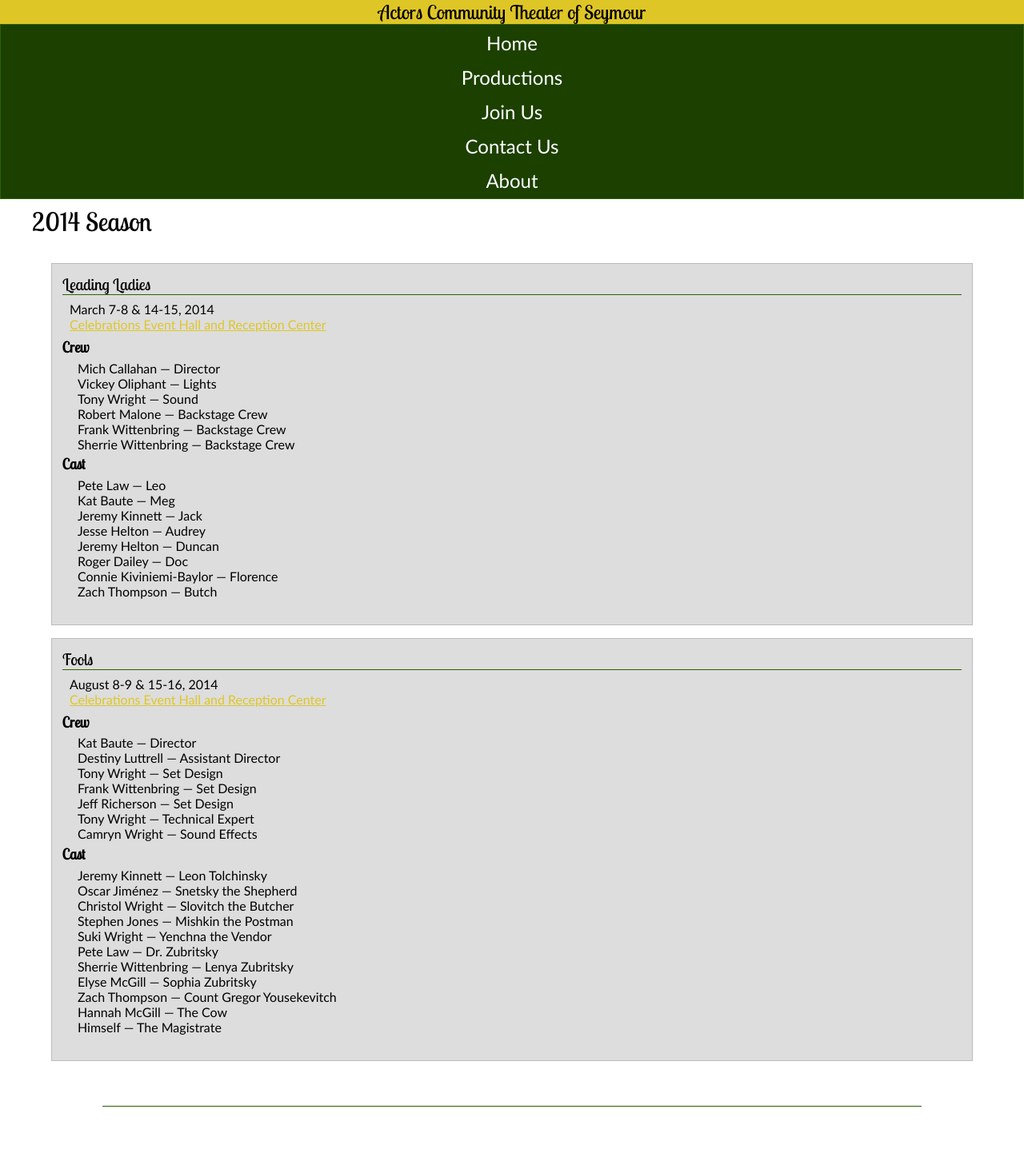
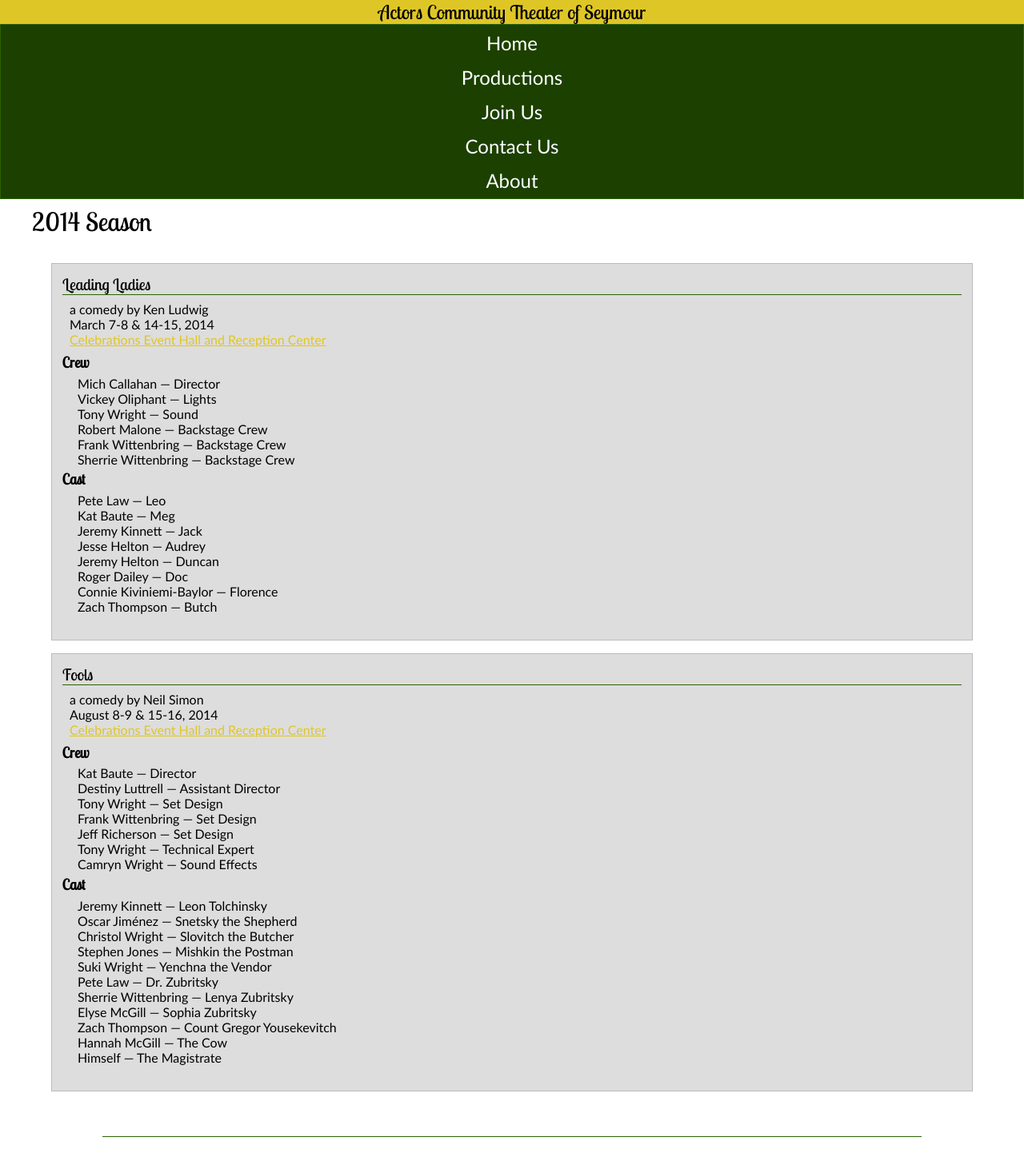
Before and after one commit to seymour-acts/seymour-acts.github.io, a Jekyll site: the page built from _seasons/2014.md, in a window 1280 px wide. Shown: the whole page at 80% size. Built offline with Jekyll 4.4.1, drawn with Linux system fonts in a browser that asks for light colours; before the commit the page ends 1424 px from its top, so only the background shows below that.

Commit message:
change seasons

```diff
--- a/_seasons/2014.md
+++ b/_seasons/2014.md
@@ -5,79 +5,81 @@ season_key: "2014"
 productions:
   - key: "leading-ladies"
     title: "Leading Ladies"
+    byline: "a comedy by Ken Ludwig"
     place_key: "celebrations"
     time: "March 7-8 & 14-15, 2014"
     crew_roles:
-      - role: Director
-        name: Mich Callahan
-      - role: Lights
-        name: Vickey Oliphant
-      - role: Sound
-        name: Tony Wright
-      - role: Backstage Crew
-        name: Robert Malone
-      - role: Backstage Crew
-        name: Frank Wittenbring
-      - role: Backstage Crew
-        name: Sherrie Wittenbring
+      - role: "Director"
+        name: "Mich Callahan"
+      - role: "Lights"
+        name: "Vickey Oliphant"
+      - role: "Sound"
+        name: "Tony Wright"
+      - role: "Backstage Crew"
+        name: "Robert Malone"
+      - role: "Backstage Crew"
+        name: "Frank Wittenbring"
+      - role: "Backstage Crew"
+        name: "Sherrie Wittenbring"
     cast_roles:
-      - role: Leo
-        name: Pete Law
-      - role: Meg
-        name: Kat Baute
-      - role: Jack
-        name: Jeremy Kinnett
-      - role: Audrey
-        name: Jesse Helton
-      - role: Duncan
-        name: Jeremy Helton
-      - role: Doc
-        name: Roger Dailey
-      - role: Florence
-        name: Connie Kiviniemi-Baylor
-      - role: Butch
-        name: Zach Thompson
+      - role: "Leo"
+        name: "Pete Law"
+      - role: "Meg"
+        name: "Kat Baute"
+      - role: "Jack"
+        name: "Jeremy Kinnett"
+      - role: "Audrey"
+        name: "Jesse Helton"
+      - role: "Duncan"
+        name: "Jeremy Helton"
+      - role: "Doc"
+        name: "Roger Dailey"
+      - role: "Florence"
+        name: "Connie Kiviniemi-Baylor"
+      - role: "Butch"
+        name: "Zach Thompson"
 
   - key: "fools"
     title: "Fools"
+    byline: "a comedy by Neil Simon"
     place_key: "celebrations"
     time: "August 8-9 & 15-16, 2014"
     crew_roles:
-      - role: Director
-        name: Kat Baute
-      - role: Assistant Director
-        name: Destiny Luttrell
-      - role: Set Design
-        name: Tony Wright
-      - role: Set Design
-        name: Frank Wittenbring
-      - role: Set Design
-        name: Jeff Richerson
-      - role: Technical Expert
-        name: Tony Wright
-      - role: Sound Effects
-        name: Camryn Wright
+      - role: "Director"
+        name: "Kat Baute"
+      - role: "Assistant Director"
+        name: "Destiny Luttrell"
+      - role: "Set Design"
+        name: "Tony Wright"
+      - role: "Set Design"
+        name: "Frank Wittenbring"
+      - role: "Set Design"
+        name: "Jeff Richerson"
+      - role: "Technical Expert"
+        name: "Tony Wright"
+      - role: "Sound Effects"
+        name: "Camryn Wright"
     cast_roles:
-      - role: Leon Tolchinsky
-        name: Jeremy Kinnett
-      - role: Snetsky the Shepherd
-        name: Oscar Jiménez
-      - role: Slovitch the Butcher
-        name: Christol Wright
-      - role: Mishkin the Postman
-        name: Stephen Jones
-      - role: Yenchna the Vendor
-        name: Suki Wright
-      - role: Dr. Zubritsky
-        name: Pete Law
-      - role: Lenya Zubritsky
-        name: Sherrie Wittenbring
-      - role: Sophia Zubritsky
-        name: Elyse McGill
-      - role: Count Gregor Yousekevitch
-        name: Zach Thompson
-      - role: The Cow
-        name: Hannah McGill
-      - role: The Magistrate
-        name: Himself
+      - role: "Leon Tolchinsky"
+        name: "Jeremy Kinnett"
+      - role: "Snetsky the Shepherd"
+        name: "Oscar Jiménez"
+      - role: "Slovitch the Butcher"
+        name: "Christol Wright"
+      - role: "Mishkin the Postman"
+        name: "Stephen Jones"
+      - role: "Yenchna the Vendor"
+        name: "Suki Wright"
+      - role: "Dr. Zubritsky"
+        name: "Pete Law"
+      - role: "Lenya Zubritsky"
+        name: "Sherrie Wittenbring"
+      - role: "Sophia Zubritsky"
+        name: "Elyse McGill"
+      - role: "Count Gregor Yousekevitch"
+        name: "Zach Thompson"
+      - role: "The Cow"
+        name: "Hannah McGill"
+      - role: "The Magistrate"
+        name: "Himself"
 ---
```
Also changed, not shown: _seasons/2015.md (+1 -0 lines), _seasons/2016.md (+3 -0 lines).
